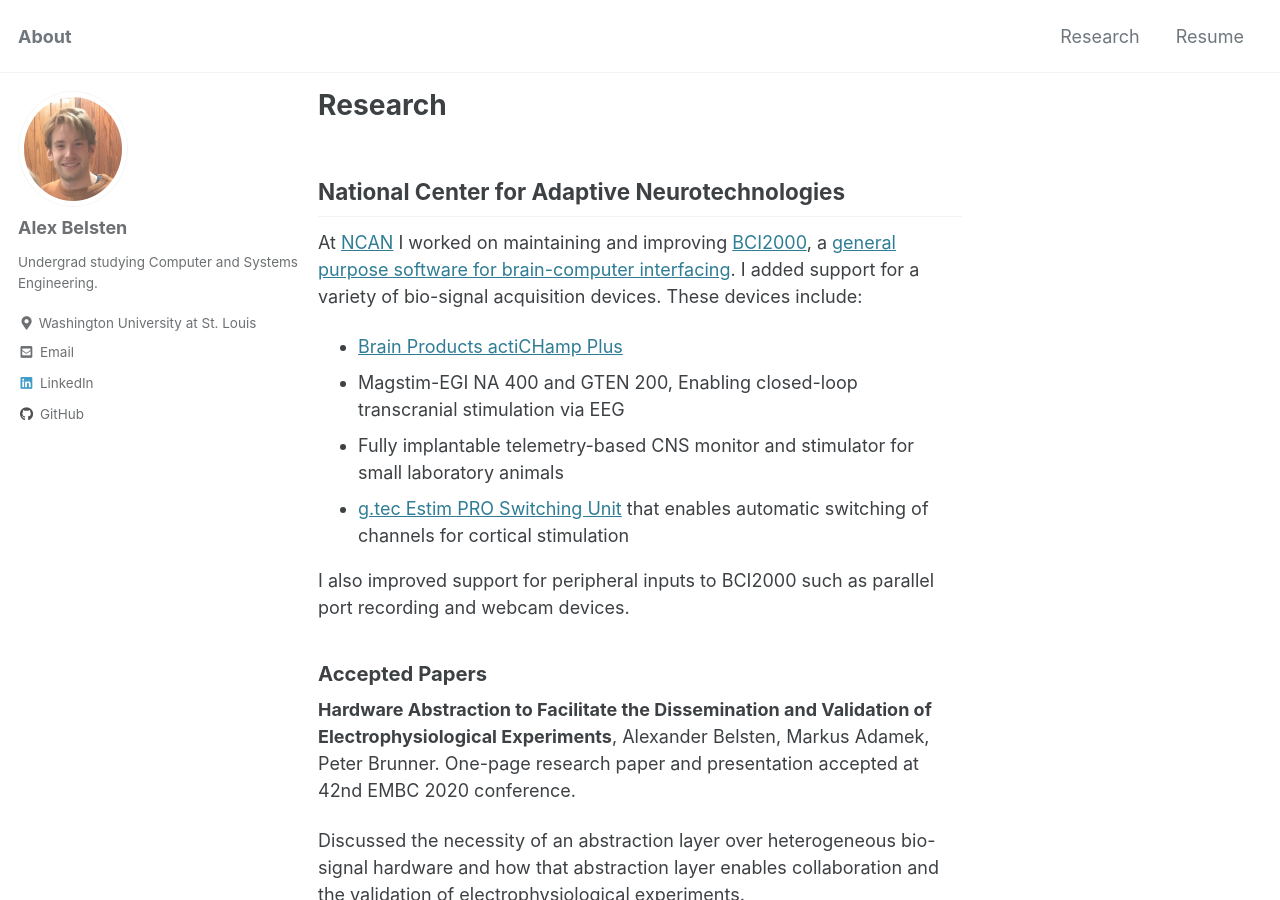
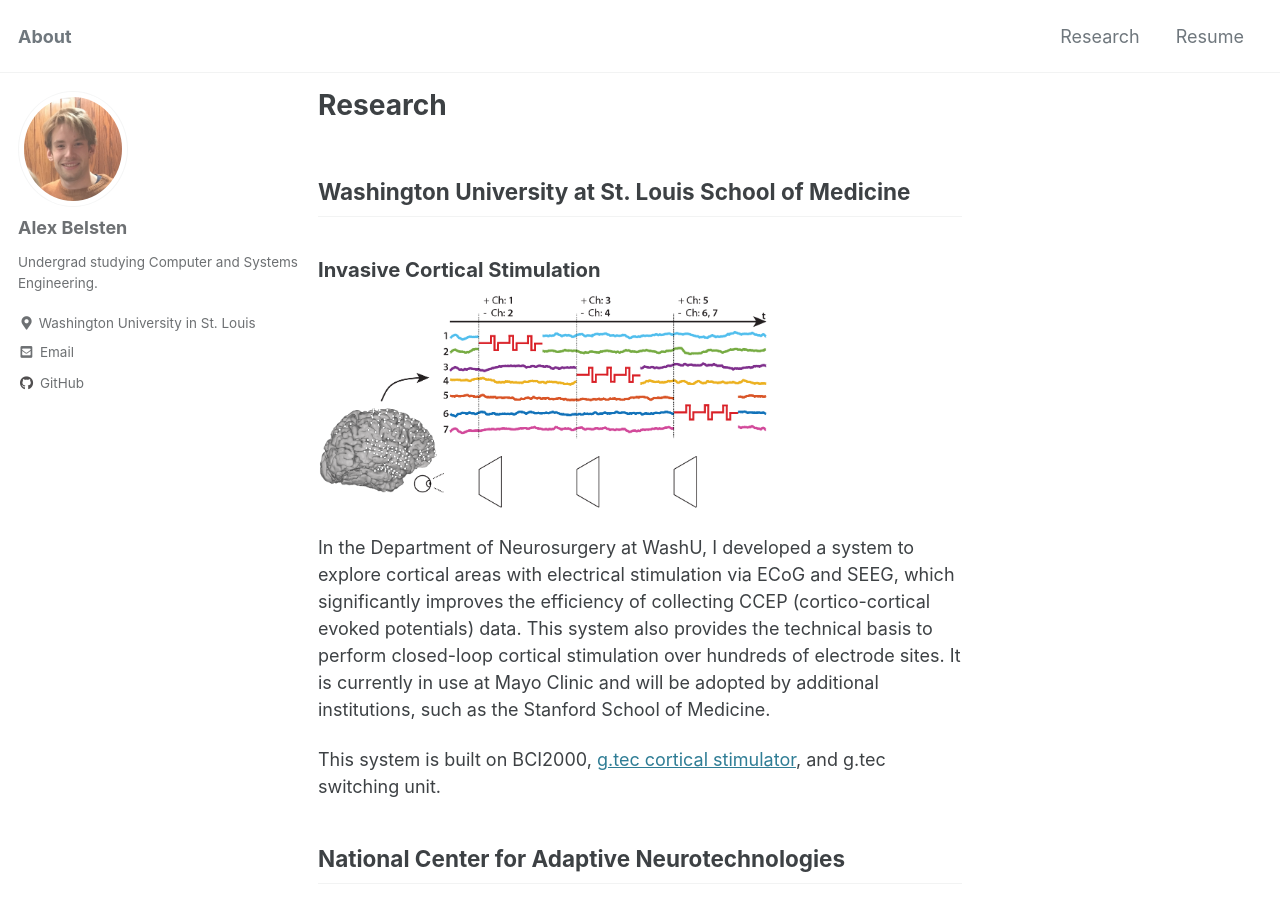
Before and after one commit to belsten/belsten.github.io, a Jekyll site: the page built from research.md, in a window 1280 px wide and 900 px high. Built offline with Jekyll 4.4.1, drawn with Linux system fonts in a browser that asks for light colours; cached includes are drawn as plain includes; a script bundle is joined from its source files by our own code; library files that are not in the unit come from our copies.

Commit message:
updated research to include invasive stim project, and removed linkedin (linkedin=meh)

```diff
--- a/_config.yml
+++ b/_config.yml
@@ -51,7 +51,7 @@ author:
   name             : "Alex Belsten"
   avatar           : "/assets/belsten.JPG"
   bio              : "Undergrad studying Computer and Systems Engineering."
-  location         : "Washington University at St. Louis"
+  location         : "Washington University in St. Louis"
   email            : "afbelsten at gmail dot com"
   uri              :
   bitbucket        :
@@ -65,7 +65,7 @@ author:
   keybase          :
   instagram        :
   lastfm           :
-  linkedin         : alexander-belsten-14b075135
+  linkedin         : # alexander-belsten-14b075135
   pinterest        :
   soundcloud       :
   stackoverflow    : # http://stackoverflow.com/users/123456/username
--- a/research.md
+++ b/research.md
@@ -4,6 +4,15 @@ title: Research
 permalink: /research/
 ---
 
+## Washington University at St. Louis School of Medicine
+
+### Invasive Cortical Stimulation
+<p float="middle">
+  <img src="../assets/cortical_stim.png" width="70%" />
+</p>
+In the Department of Neurosurgery at WashU, I developed a system to explore cortical areas with electrical stimulation via ECoG and SEEG, which significantly improves the efficiency of collecting CCEP (cortico-cortical evoked potentials) data. This system also provides the technical basis to perform closed-loop cortical stimulation over hundreds of electrode sites. It is currently in use at Mayo Clinic and will be adopted by additional institutions, such as the Stanford School of Medicine.
+
+This system is built on BCI2000, [g.tec cortical stimulator](https://www.gtec.at/product/gestim-pro/), and g.tec switching unit.
 ## National Center for Adaptive Neurotechnologies
 At [NCAN](https://www.neurotechcenter.org/) I worked on maintaining and improving
 [BCI2000](https://www.bci2000.org/mediawiki/index.php/Main_Page), a [general purpose software for brain-computer interfacing](http://belsten.github.io/doc/BCI2000_A_General-Purpose_Brain-Computer.pdf). I added support for a variety of bio-signal acquisition devices.
@@ -11,7 +20,6 @@ These devices include:
 * [Brain Products actiCHamp Plus](https://pressrelease.brainproducts.com/actichamp_plus/)
 * Magstim-EGI NA 400 and GTEN 200, Enabling closed-loop transcranial stimulation via EEG
 * Fully implantable telemetry-based CNS monitor and stimulator for small laboratory animals
-* [g.tec Estim PRO Switching Unit](https://www.gtec.at/product/gestim-pro/) that enables automatic switching of channels for cortical stimulation
 
 I also improved support for peripheral inputs to BCI2000 such as parallel port recording and webcam devices.
 ### Accepted Papers
```
Also changed, not shown: assets/cortical_stim.png (added).
